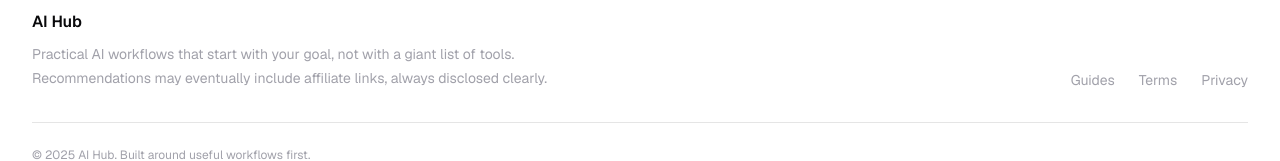
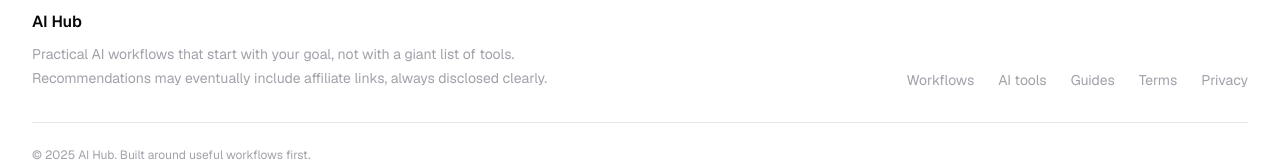
Before and after one commit to yopisimoni/ai-hub-last, a Next.js app: page / in a window 1280 px wide. Shown: the part 2926-3087 px from the top of the page. Built offline with nearby package versions, Linux system fonts and the light colour scheme.

Commit message:
Add workflow and tool links to NEXT footer

```diff
--- a/src/components/layout/Footer.tsx
+++ b/src/components/layout/Footer.tsx
@@ -14,6 +14,8 @@ export default function Footer() {
           </div>
 
           <div className="flex flex-wrap gap-x-6 gap-y-2 text-sm text-muted-foreground">
+            <Link href="/workflows" className="transition-colors hover:text-primary">Workflows</Link>
+            <Link href="/tools" className="transition-colors hover:text-primary">AI tools</Link>
             <Link href="/blog" className="transition-colors hover:text-primary">Guides</Link>
             <Link href="/terms" className="transition-colors hover:text-primary">Terms</Link>
             <Link href="/privacy" className="transition-colors hover:text-primary">Privacy</Link>
```
